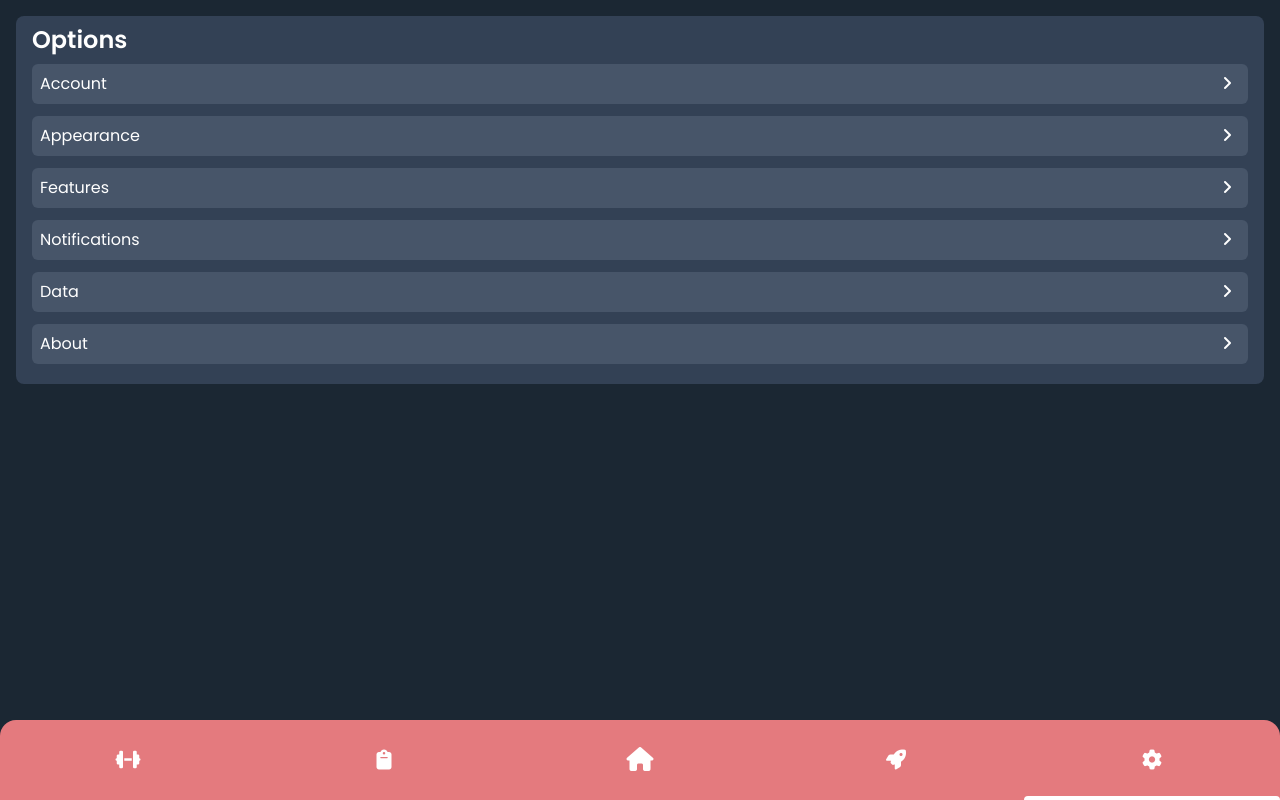
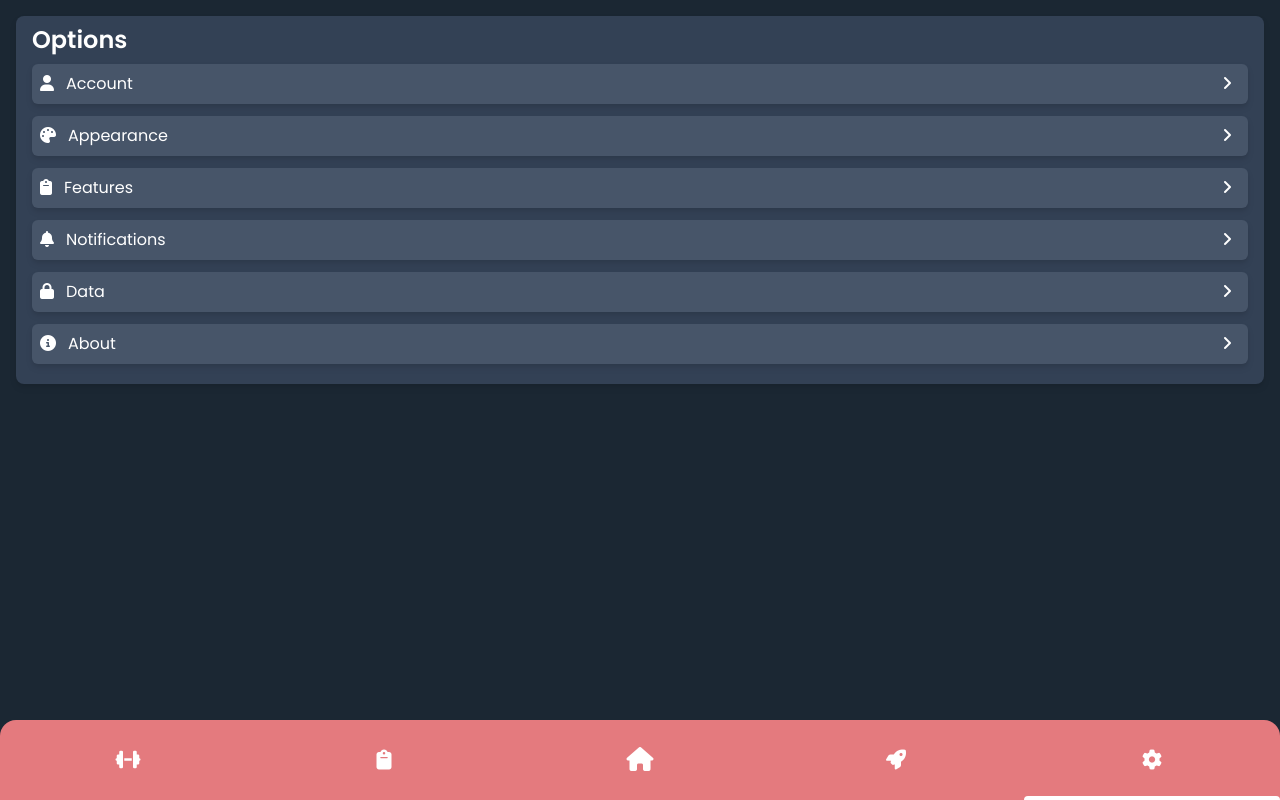
Before and after one commit to freeeranger/on-point, a Vue app: page /options in a window 1280 px wide. Built offline with nearby package versions, Linux system fonts and the light colour scheme.

Commit message:
Drop shadows + icons

```diff
--- a/src/views/Home.vue
+++ b/src/views/Home.vue
@@ -2,25 +2,25 @@
 
 <template>
     <div class="m-4 text-white">
-        <div class="bg-slate-700 p-4 pt-2 pb-2 rounded-lg">
+        <div class="bg-slate-700 p-4 pt-2 pb-2 rounded-lg drop-shadow-md">
             <h2 class="text-2xl font-semibold mb-2">Previous workouts</h2>
             <ul>
-                <li class="bg-slate-600 p-2 rounded-md mb-3 flex justify-between">
+                <li class="bg-slate-600 p-2 rounded-md mb-3 flex justify-between drop-shadow-md">
                     <div><p>Workout 1</p></div>
                     <div class="mr-2"><i class="fa-solid fa-angle-right" /></div>
                 </li>
 
-                <li class="bg-slate-600 p-2 rounded-md mb-3 flex justify-between">
+                <li class="bg-slate-600 p-2 rounded-md mb-3 flex justify-between drop-shadow-md">
                     <div><p>Workout 2</p></div>
                     <div class="mr-2"><i class="fa-solid fa-angle-right" /></div>
                 </li>
 
-                <li class="bg-slate-600 p-2 rounded-md mb-3 flex justify-between">
+                <li class="bg-slate-600 p-2 rounded-md mb-3 flex justify-between drop-shadow-md">
                     <div><p>Workout 3</p></div>
                     <div class="mr-2"><i class="fa-solid fa-angle-right" /></div>
                 </li>
 
-                <li class="bg-slate-600 p-2 rounded-md mb-3 flex justify-between">
+                <li class="bg-slate-600 p-2 rounded-md mb-3 flex justify-between drop-shadow-md">
                     <div><p>Workout 3</p></div>
                     <div class="mr-2"><i class="fa-solid fa-angle-right" /></div>
                 </li>
@@ -29,7 +29,7 @@
 
         <br />
 
-        <div class="bg-slate-700 p-4 pt-2 rounded-lg">
+        <div class="bg-slate-700 p-4 pt-2 rounded-lg drop-shadow-md">
             <h2 class="text-2xl font-semibold mb-2">Progress</h2>
             <p>No data available</p>
         </div>
--- a/src/views/Options.vue
+++ b/src/views/Options.vue
@@ -2,36 +2,36 @@
 
 <template>
     <div class="m-4 text-white">
-        <div class="bg-slate-700 p-4 pt-2 pb-2 rounded-lg">
+        <div class="bg-slate-700 p-4 pt-2 pb-2 rounded-lg drop-shadow-md">
             <h2 class="text-2xl font-semibold mb-2">Options</h2>
             <ul>
-                <li class="bg-slate-600 p-2 rounded-md mb-3 flex justify-between">
-                    <div><p>Account</p></div>
+                <li class="bg-slate-600 p-2 rounded-md mb-3 flex justify-between drop-shadow-md">
+                    <div><p><i class="fa-solid fa-user mr-3"/>Account</p></div>
                     <div class="mr-2"><i class="fa-solid fa-angle-right" /></div>
                 </li>
 
-                <li class="bg-slate-600 p-2 rounded-md mb-3 flex justify-between">
-                    <div><p>Appearance</p></div>
+                <li class="bg-slate-600 p-2 rounded-md mb-3 flex justify-between drop-shadow-md">
+                    <div><p><i class="fa-solid fa-palette mr-3"/>Appearance</p></div>
                     <div class="mr-2"><i class="fa-solid fa-angle-right" /></div>
                 </li>
 
-                <li class="bg-slate-600 p-2 rounded-md mb-3 flex justify-between">
-                    <div><p>Features</p></div>
+                <li class="bg-slate-600 p-2 rounded-md mb-3 flex justify-between drop-shadow-md">
+                    <div><p><i class="fa-solid fa-clipboard mr-3"/>Features</p></div>
                     <div class="mr-2"><i class="fa-solid fa-angle-right" /></div>
                 </li>
 
-                <li class="bg-slate-600 p-2 rounded-md mb-3 flex justify-between">
-                    <div><p>Notifications</p></div>
+                <li class="bg-slate-600 p-2 rounded-md mb-3 flex justify-between drop-shadow-md">
+                    <div><p><i class="fa-solid fa-bell mr-3"/>Notifications</p></div>
                     <div class="mr-2"><i class="fa-solid fa-angle-right" /></div>
                 </li>
 
-                <li class="bg-slate-600 p-2 rounded-md mb-3 flex justify-between">
-                    <div><p>Data</p></div>
+                <li class="bg-slate-600 p-2 rounded-md mb-3 flex justify-between drop-shadow-md">
+                    <div><p><i class="fa-solid fa-lock mr-3"/>Data</p></div>
                     <div class="mr-2"><i class="fa-solid fa-angle-right" /></div>
                 </li>
 
-                <li class="bg-slate-600 p-2 rounded-md mb-3 flex justify-between">
-                    <div><p>About</p></div>
+                <li class="bg-slate-600 p-2 rounded-md mb-3 flex justify-between drop-shadow-md">
+                    <div><p><i class="fa-solid fa-circle-info mr-3"/>About</p></div>
                     <div class="mr-2"><i class="fa-solid fa-angle-right" /></div>
                 </li>
             </ul>
```
